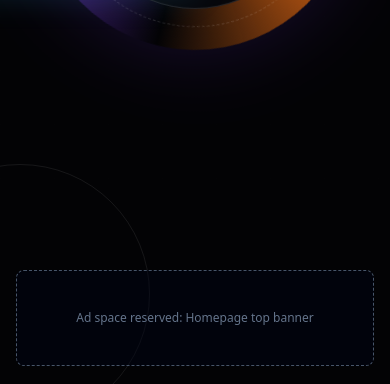
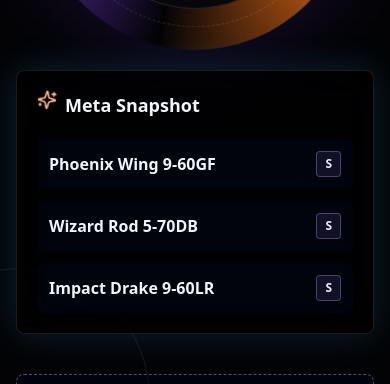
Before and after one commit to joelchia97/beyverse, a Next.js app: page / in a window 390 px wide. Shown: the part 1075-1459 px from the top of the page. Built offline with nearby package versions, Linux system fonts and the light colour scheme; no server answers; the database is empty.

Commit message:
Fix mobile meta snapshot layout

```diff
--- a/app/globals.css
+++ b/app/globals.css
@@ -255,13 +255,19 @@ a {
   }
 
   .hero-stage {
-    min-height: 500px;
+    min-height: 0;
+    display: flex;
+    flex-direction: column;
+    align-items: center;
+    gap: 20px;
   }
 
   .hero-meta-card {
-    right: 50%;
-    width: min(360px, 94%);
-    transform: translateX(50%) !important;
+    position: relative;
+    right: auto;
+    bottom: auto;
+    width: 100%;
+    transform: none !important;
   }
 
   .tilt-surface {
```
